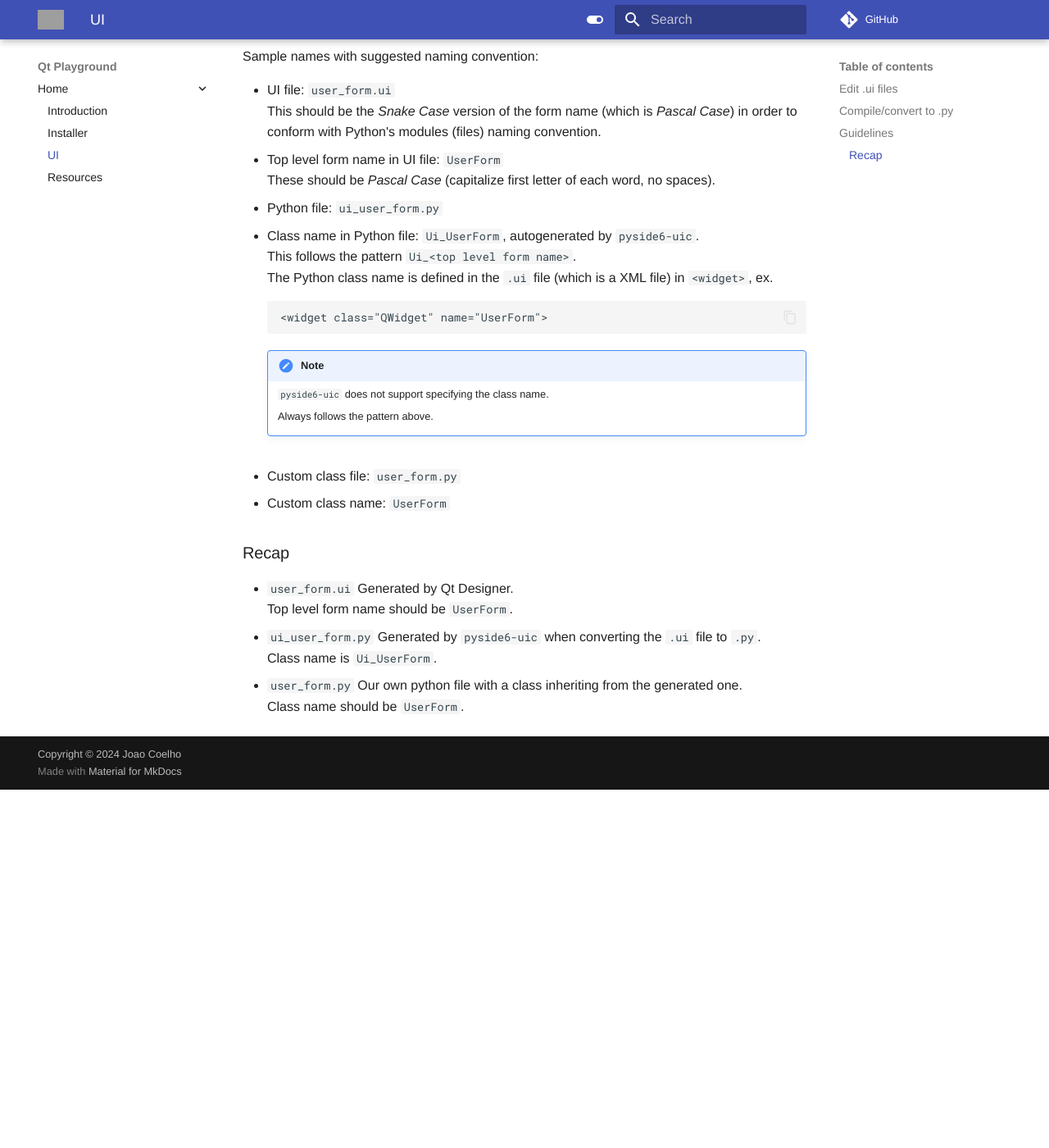
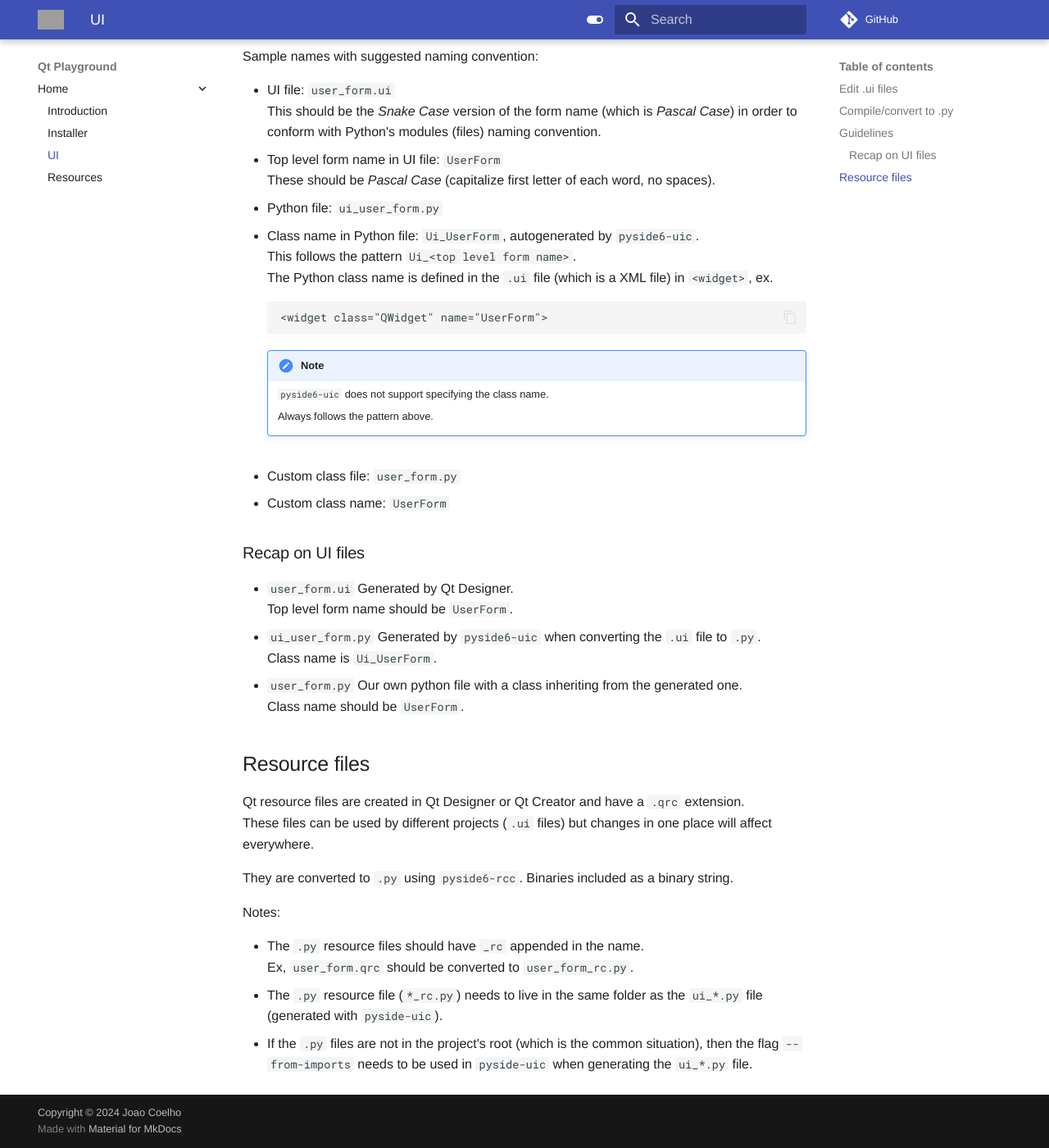
Before and after one commit to joaonc/qt_playground, an MkDocs documentation site: the page built from docs/ui.md, in a window 1280 px wide and 1400 px high, scrolled down 1228 px. Shown: the whole window at 82% size. Built offline with MkDocs 1.6.1 and Material for MkDocs 9.7.7, drawn with Linux system fonts in a browser that asks for light colours; comment, search, counter and statistics services are not loaded; before the commit the page ends 2191 px from its top, so only the background shows below that; grey boxes are pictures that could not be loaded.

Commit message:
resource import fix

```diff
--- a/docs/ui.md
+++ b/docs/ui.md
@@ -67,10 +67,26 @@ Sample names with suggested naming convention:
 * Custom class file: `user_form.py`
 * Custom class name: `UserForm`
 
-### Recap
+### Recap on UI files
 * `user_form.ui` Generated by Qt Designer.
   Top level form name should be `UserForm`.
 * `ui_user_form.py` Generated by `pyside6-uic` when converting the `.ui` file to `.py`.
   Class name is `Ui_UserForm`.
 * `user_form.py` Our own python file with a class inheriting from the generated one.
   Class name should be `UserForm`.
+
+## Resource files
+Qt resource files are created in Qt Designer or Qt Creator and have a `.qrc` extension.
+These files can be used by different projects (`.ui` files) but changes in one place will affect
+everywhere.
+
+They are converted to `.py` using `pyside6-rcc`. Binaries included as a binary string.
+
+Notes:
+
+* The `.py` resource files should have `_rc` appended in the name.
+  Ex, `user_form.qrc` should be converted to `user_form_rc.py`.
+* The `.py` resource file (`*_rc.py`) needs to live in the same folder as the `ui_*.py` file
+  (generated with `pyside-uic`).
+* If the `.py` files are not in the project's root (which is the common situation), then the flag
+  `--from-imports` needs to be used in `pyside-uic` when generating the `ui_*.py` file.
--- a/tasks.py
+++ b/tasks.py
@@ -153,7 +153,7 @@ def ui_py(c, file=None):
 
         file_path_out = PROJECT_ROOT / 'src/ui/forms' / f'ui_{file_stem}.py'
 
-        c.run(f'pyside6-uic {file_path_in} -o {file_path_out}')
+        c.run(f'pyside6-uic {file_path_in} -o {file_path_out} --from-imports')
 
 
 @task(
```
